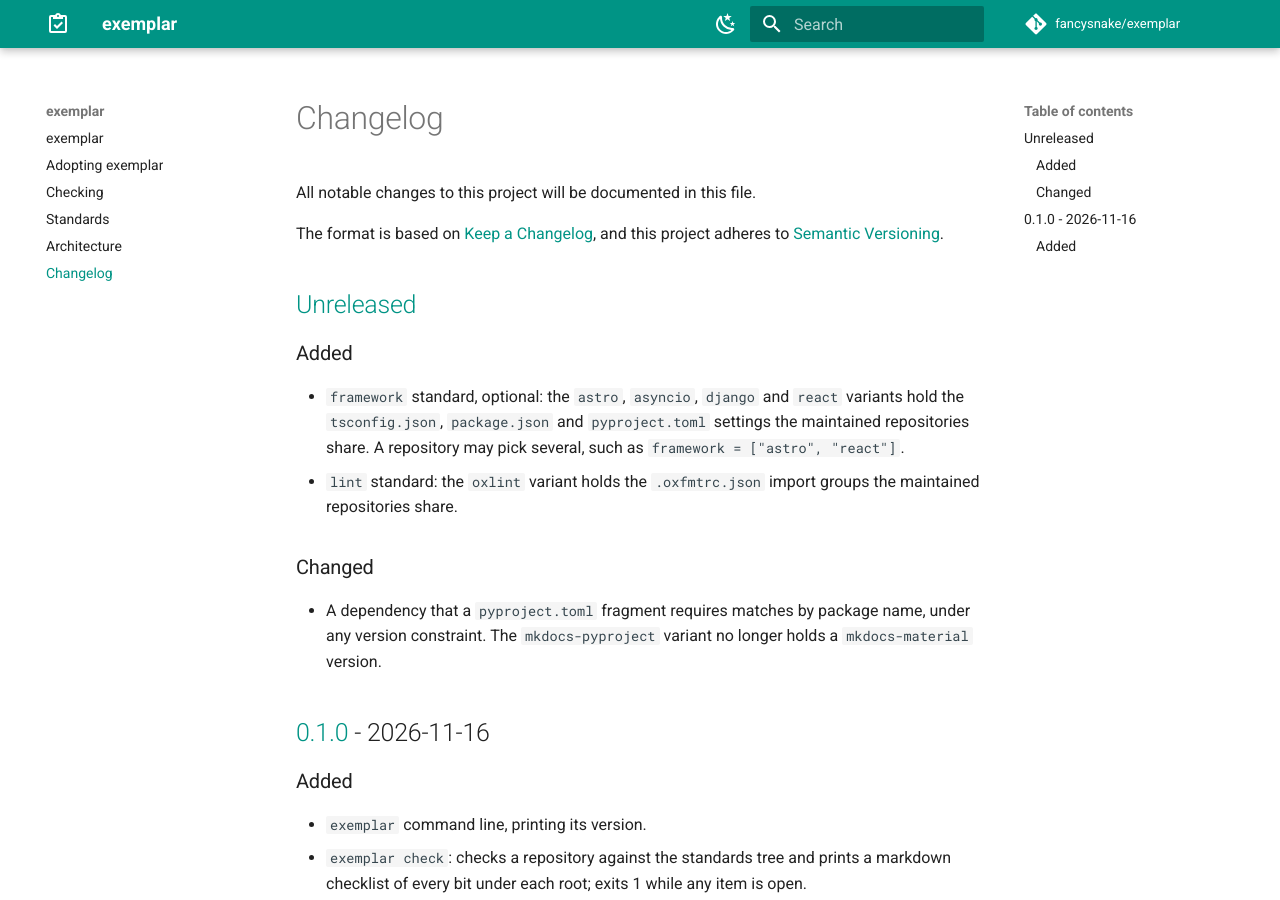
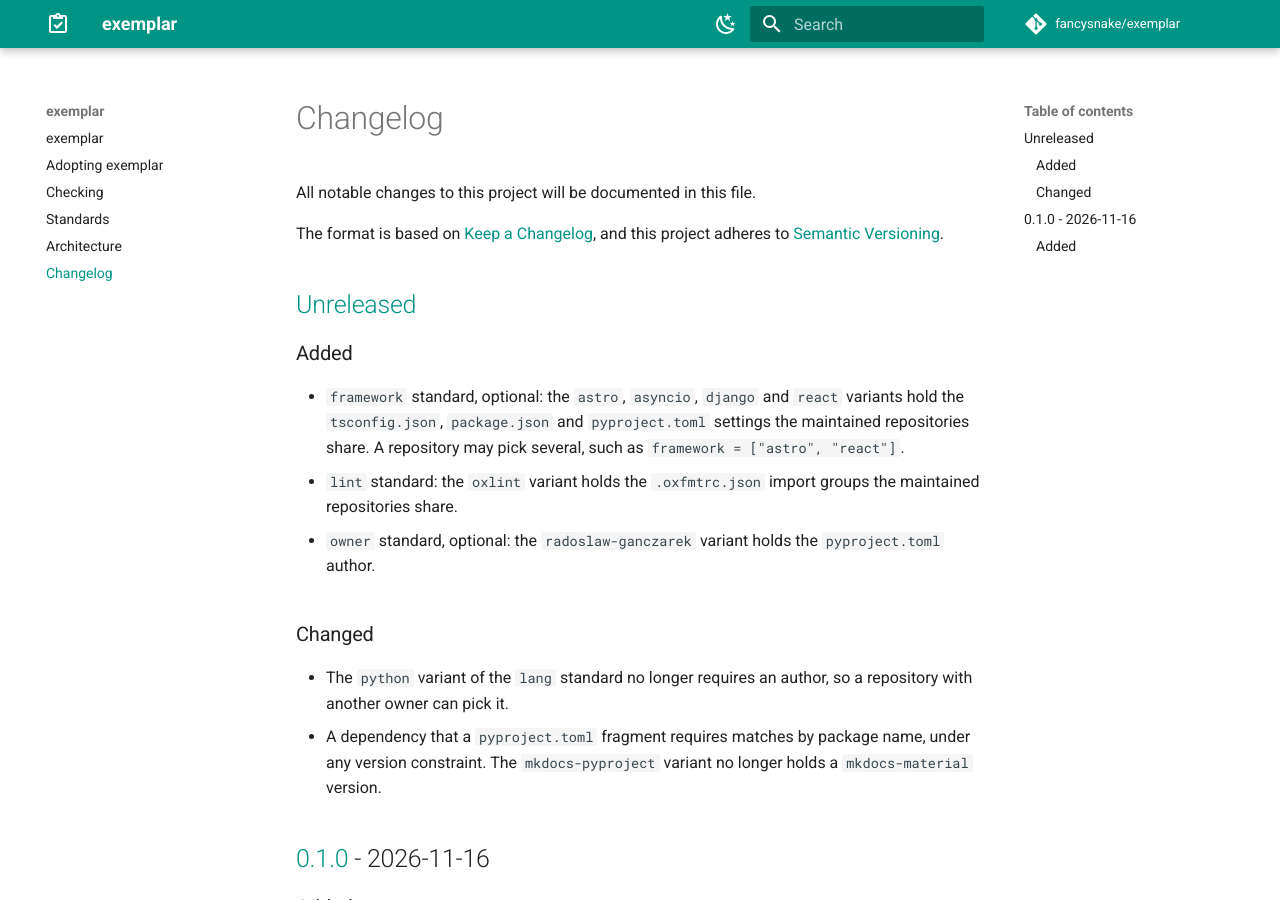
Before and after one commit to fancysnake/exemplar, an MkDocs documentation site: the page built from docs/changelog.md, in a window 1280 px wide and 900 px high. Built offline with MkDocs 1.6.1 and Material for MkDocs 9.7.7, drawn with Linux system fonts in a browser that asks for light colours; comment, search, counter and statistics services are not loaded.

Commit message:
feat: move the author out of the lang standard
`lang: python` required one author name and email, so a repository
with another owner, such as the humblebundle-downloader fork, failed
a bit that says nothing about the language.

The author moves to a new optional `owner` category, variant
`radoslaw-ganczarek`. `readme` stays in `lang: python`: every
maintained Python repository sets it, the fork included. `owner` has
no Node variant: no maintained `package.json` sets `author`.

Closes #43

Co-Authored-By: Claude Fable 5.2 <noreply@anthropic.com>

```diff
--- a/CHANGELOG.md
+++ b/CHANGELOG.md
@@ -16,8 +16,13 @@ and this project adheres to [Semantic Versioning].
 - `lint` standard: the `oxlint` variant holds the `.oxfmtrc.json` import
   groups the maintained repositories share.
 
+- `owner` standard, optional: the `radoslaw-ganczarek` variant holds the
+  `pyproject.toml` author.
+
 ### Changed
 
+- The `python` variant of the `lang` standard no longer requires an author, so
+  a repository with another owner can pick it.
 - A dependency that a `pyproject.toml` fragment requires matches by package
   name, under any version constraint. The `mkdocs-pyproject` variant no longer
   holds a `mkdocs-material` version.
--- a/exemplar.toml
+++ b/exemplar.toml
@@ -3,3 +3,4 @@ docs = "mkdocs-pyproject"
 framework = "none"
 lang = "python"
 lint = "ruff"
+owner = "radoslaw-ganczarek"
```
Also changed, not shown: docs/standards.md (+15 -0 lines), 4 other files.
